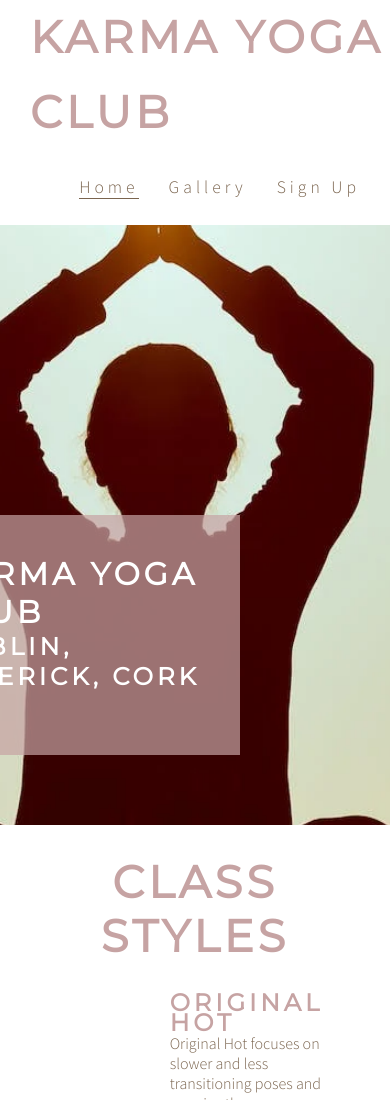
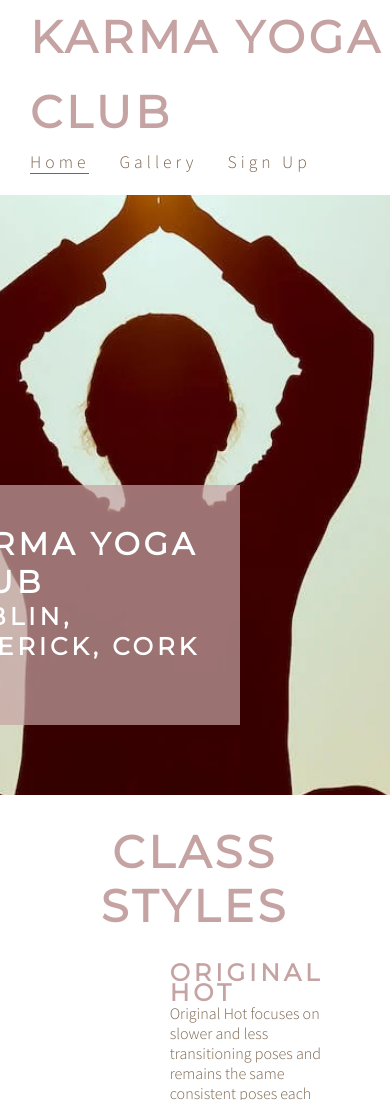
Before and after one commit to brencoding1/BRENDAN-YOGA-2023-FINAL, a plain HTML site: page index.html in a window 390 px wide. Shown: the top 1100 px of the page. Drawn offline with Linux system fonts and the light colour scheme.

Commit message:
style menu section for displays 950px wide and down

```diff
--- a/assets/css/style.css
+++ b/assets/css/style.css
@@ -282,3 +282,16 @@ footer {
         display: none;
     }
 }
+
+/* for medium screen sizes from 950px wide and down */
+
+@media screen and (max-width: 950px) {
+
+     #menu {
+        clear: left;
+        float: left;
+        margin-left: 30px;
+        margin-bottom: 20px;
+        line-height: 25px;
+    }
+}
```
